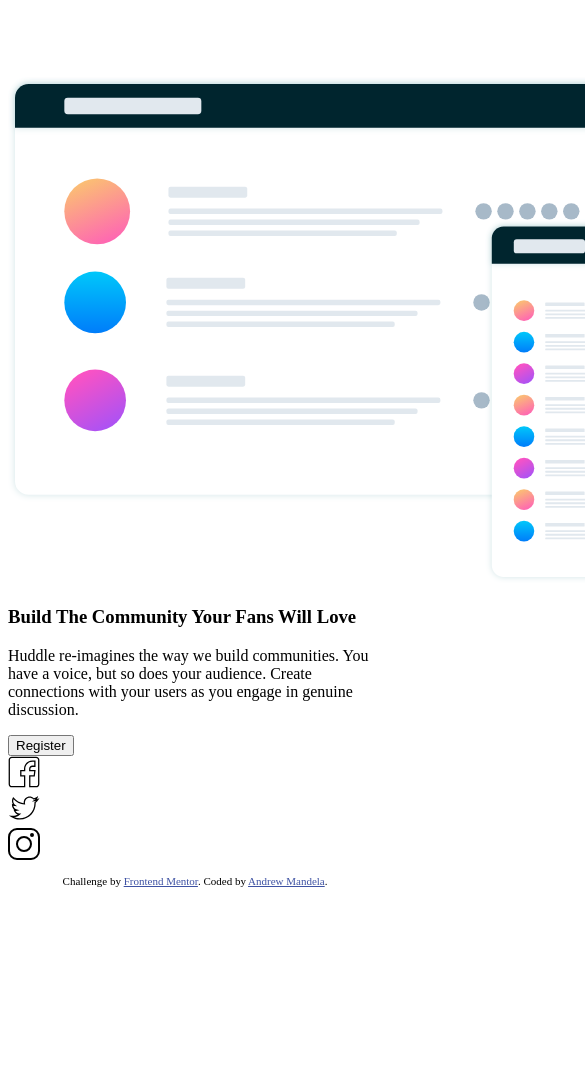
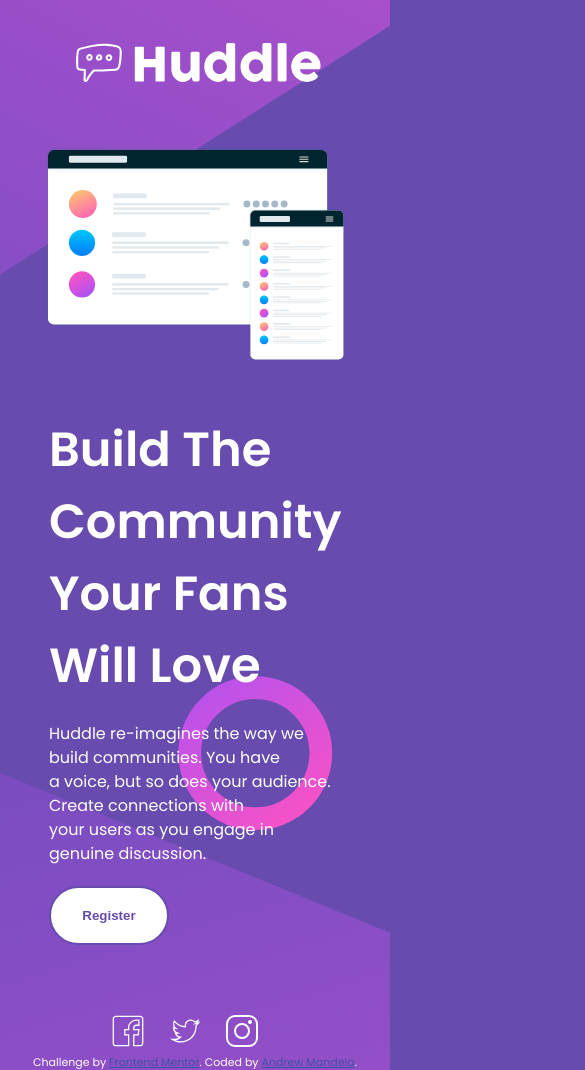
Before and after one commit to Andrewwangari/frontend-mentor6, a plain HTML site: page index.html in a window 390 px wide. Shown: the top 1070 px of the page, 585 px wide, since content can reach past the window. Before the commit the page ends 898 px from the top, so only its background shows below. Drawn offline with Linux system fonts and the light colour scheme.

Commit message:
finished the challenge although am not satisfied

```diff
--- a/index.html
+++ b/index.html
@@ -4,41 +4,55 @@
   <meta charset="UTF-8">
   <meta name="viewport" content="width=device-width, initial-scale=1.0"> <!-- displays site properly based on user's device -->
 
-  <link rel="icon" type="image/png" sizes="32x32" href="./images/favicon-32x32.png">
+  <link rel="icon" type="image/png" sizes="32x32" href="./images/favicon-32x32.png"><link rel="preconnect" href="https://fonts.googleapis.com">
+  <link rel="preconnect" href="https://fonts.gstatic.com" crossorigin>
+  <link href="https://fonts.googleapis.com/css2?family=Fraunces:wght@700&family=Hanken+Grotesk:wght@300;500;700;800&family=Outfit:wght@400;700&family=Poppins:wght@400;600&family=Roboto:wght@300;400&display=swap" rel="stylesheet">
+
+  <link rel="stylesheet" href="styles.css">
+
 
   <title>Frontend Mentor | Huddle landing page with single introductory section</title>
 
-  <!-- Feel free to remove these styles or customise in your own stylesheet 👍 -->
-  <style>
-    .attribution { font-size: 11px; text-align: center; }
-    .attribution a { color: hsl(228, 45%, 44%); }
-  </style>
+
+
 </head>
 <body>
 
   <main>
-    <header>
+    <!--this is the header section-->
+
+    <header class="header-container">
       <div>
         <img src="images/logo.svg" alt="huddle logo">
       </div>
     </header>
 
-    <section>
-      <aside>
+
+    <!--this is the hero section-->
+
+    <section class="hero-container">
+
+
+      <aside class="aside1">
         <img src="images/illustration-mockups.svg" alt="desktop and mobile illustration">
       </aside>
-      <aside>
-         <h1>Build The Community Your Fans Will Love</h1>
 
-           <p>Huddle re-imagines the way we build   communities.  You have a voice, but so does your audience.
-           Create connections with your users as you engage  in genuine discussion. </p>
+      <aside class="aside2">
+          <h1>
+            Build The Community<br>Your Fans Will Love
+          </h1>
+
+           <p>Huddle re-imagines the way we build   communities.  You have<br> a voice, but so does your audience.
+           Create connections with<br>your users as you engage  in genuine discussion. </p>
 
          <button>Register</button>
 
       </aside>
      </section>
 
-     <section>
+     <!--this is the icons section-->
+
+     <section class="icons-container">
         <div>
             <img src="images/97255801586787813.svg" alt="facebook icon" width="32" height="32">
         </div>
--- a/styles.css
+++ b/styles.css
@@ -0,0 +1,189 @@
+* {
+    margin: 0;
+    padding: 0;
+    box-sizing: border-box;
+}
+
+body {
+    font-family: 'Poppins', sans-serif;
+    line-height: 1.5;
+    font-size: 16px;
+    background-color: hsl(257, 40%, 49%);
+    background-image: url(images/bg-desktop.svg);
+    background-position: center;
+    background-repeat: no-repeat;
+    background-size: cover;
+}
+
+.header-container {
+
+    margin-top: 5vh;
+    display: flex;
+    justify-content: flex-start;
+
+
+}
+
+.header-container div {
+
+    margin-left: 250px;
+}
+
+.hero-container {
+
+    margin: 5vh 5vw;
+    display: flex;
+    justify-content: center;
+    gap: 20px;
+    padding: 20px;
+    margin-bottom: 30px;
+    margin-left: 50px;
+}
+
+
+
+.aside1 {
+
+
+}
+
+.aside1 img {
+    width: 100%;
+    max-width: 900px;
+    padding: 20px;
+}
+
+.aside2 {
+
+    display: flex;
+    flex-direction: column;
+    justify-content: center;
+    gap: 20px;
+    padding: 20px;
+
+
+}
+
+.aside2 button {
+    color: hsl(257, 40%, 49%);
+    background-color: #ffffff;
+    font-weight: bold;
+    padding: 20px;
+    text-align: center;
+    border: 2px solid hsl(257, 40%, 49%);
+    border-radius: 30px;
+
+    width: 200px;
+}
+
+h1,p {
+    color: #ffffff;
+}
+
+h1 {
+    font-size: 3rem;
+}
+
+.icons-container {
+
+    display: flex;
+    justify-content: flex-end;
+    gap: 5px;
+    margin-right: 250px;
+}
+
+.icons-container div {
+    margin-right: 20px;
+}
+
+.icons-container img {
+    filter: brightness(0) invert(1);
+  }
+
+.attribution {
+    font-size: 11px;
+    text-align: center;
+
+ }
+
+ .attribution a {
+
+    color: hsl(228, 45%, 44%);
+
+}
+@media only screen and (max-width: 1200px) {
+
+    .header-container {
+       justify-content: center;
+
+    }
+    .header-container div {
+
+       margin-left: 0;
+    }
+
+    .hero-container {
+      flex-direction: column;
+      align-items: center;
+      margin-left: 0;
+    }
+
+    .aside1 img {
+
+      max-width: 500px;
+    }
+
+
+    .icons-container {
+      justify-content: center;
+      margin-right: 0;
+    }
+  }
+
+  @media only screen and (max-width: 768px) {
+    .header-container {
+      margin-top: 30px;
+
+    }
+
+    .header-container div {
+      margin-left: 20px;
+      margin-right: 20px;
+    }
+
+    .hero-container {
+      margin-top: 30px;
+      margin-left: 30px;
+    }
+
+    .aside1 img {
+      padding: 5px;
+    }
+
+    .aside2 button {
+      width: 150px;
+    }
+  }
+
+  @media only screen and (max-width: 480px) {
+    .header-container {
+     margin-left: 20px;
+     margin-right: 20px;
+
+    }
+
+    .header-container div {
+      /*margin-left: 10px;*/
+
+    }
+
+    .hero-container {
+      margin-top:20px;
+      margin-left: 20px;
+    }
+
+
+    .aside2 button {
+      width: 120px;
+    }
+  }
```
Also changed, not shown: 1 other file.
